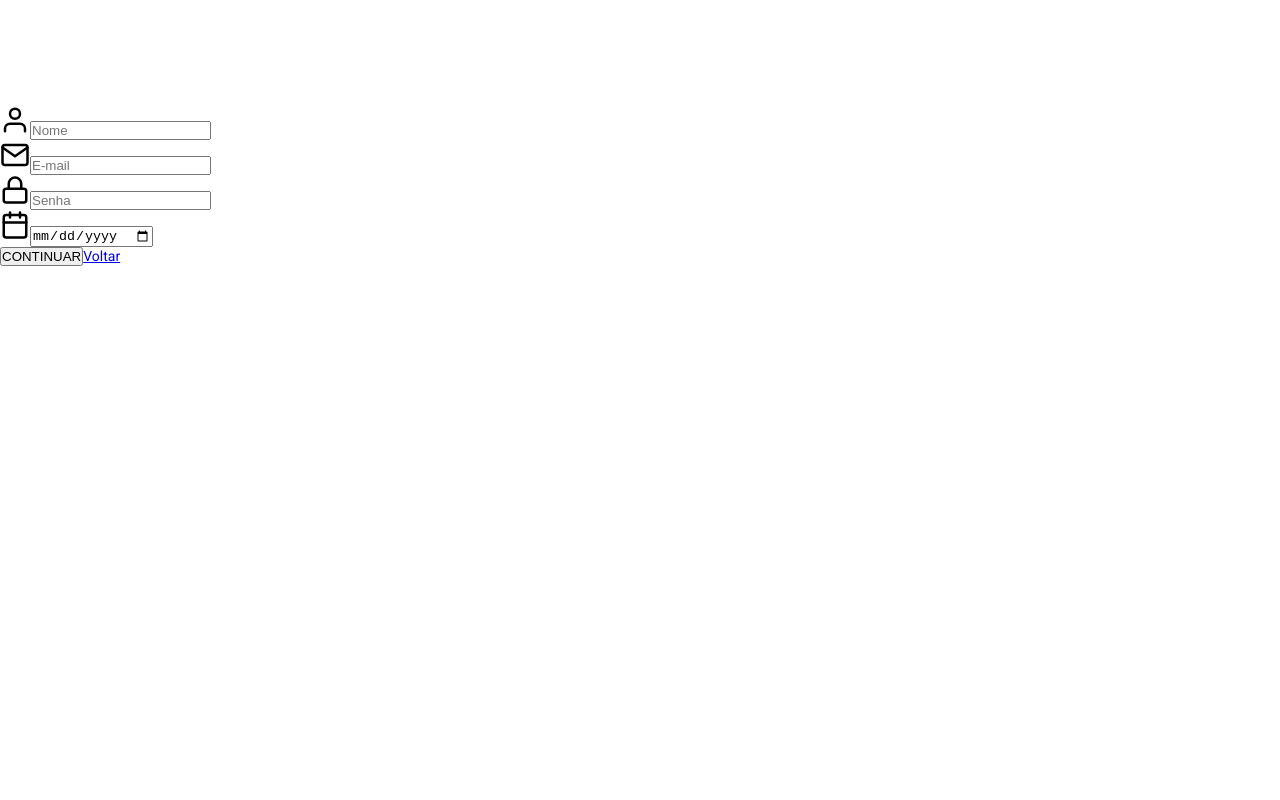
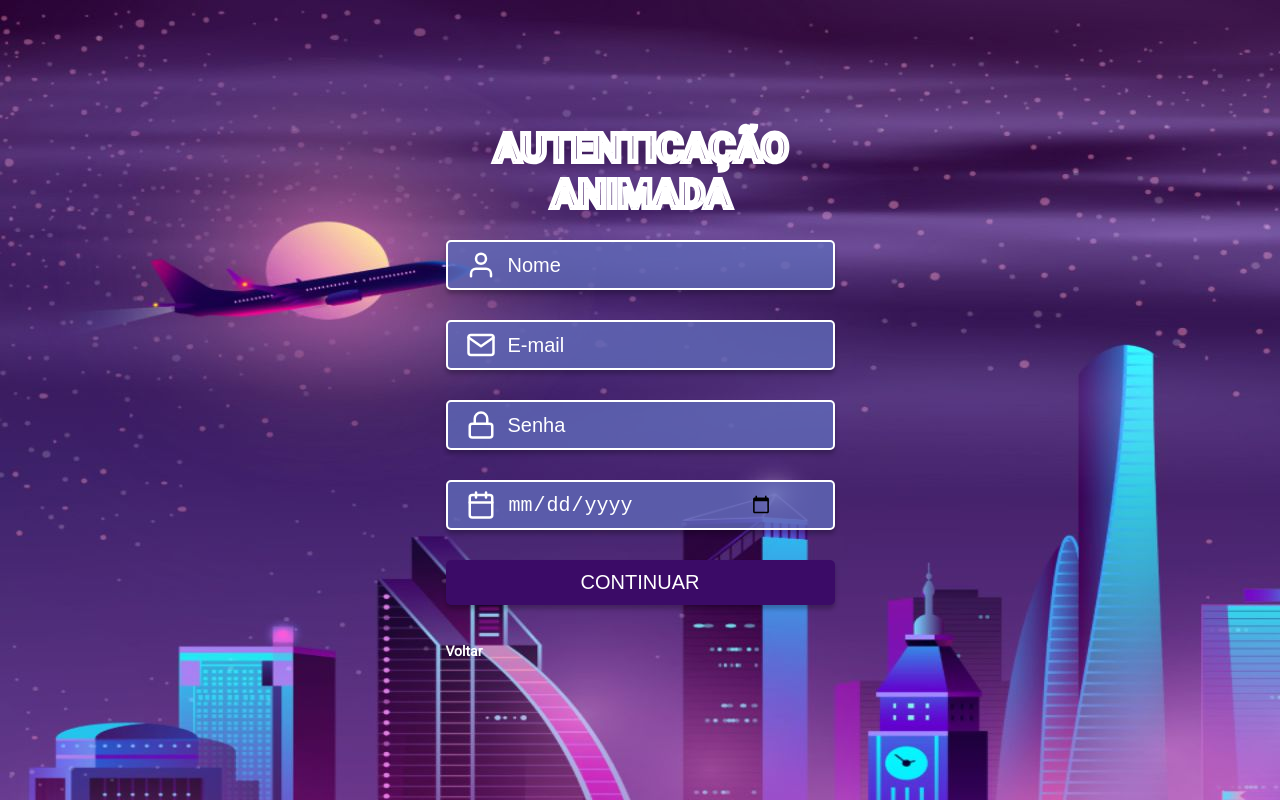
Before and after one commit to wayter95/Autentica-o-Animada, a React (Create React App) app: page /register in a window 1280 px wide. Built offline with nearby package versions, Linux system fonts and the light colour scheme; the HTML template or start-up script is replaced by a standard one.

Commit message:
ajustando css na pagina register

```diff
--- /dev/null
+++ b/src/components/header.tsx
@@ -0,0 +1,11 @@
+import React from 'react';
+
+const Header = () => {
+    return (
+        <>
+        <header>Menu</header>
+        </>
+    )
+}
+
+export default Header;
--- a/src/pages/Home/index.tsx
+++ b/src/pages/Home/index.tsx
@@ -1,8 +1,10 @@
 import React from 'react';
-
+import Header from '../../components/header'
 const Home = () => {
     return (
-        <h1>Hellow Word</h1>
+        <div>
+            <Header/>
+        </div>
     )
 }
 
--- a/src/pages/Login/index.tsx
+++ b/src/pages/Login/index.tsx
@@ -25,7 +25,7 @@ const Login = () => {
                     </div>
                     <Link to="/">Esqueci minha senha</Link>
                     <button className="btn" id="entrar" type="submit">ENTRAR</button>
-                    <label>_________________________ ou _________________________</label>
+                    <label><hr /> <p>ou</p> <hr /></label>
                     <button className="btn" type="button" disabled>
                         <FiFacebook />
                             FACEBOOK</button>
--- a/src/pages/Login/style.css
+++ b/src/pages/Login/style.css
@@ -5,12 +5,13 @@
     -webkit-box-align: center;
     align-items: center;
     min-height: 100vh;
+    -webkit-box-pack: center;
+    justify-content: center;
 }
 #page-login img {
     display: block;
     width: 300px;
-    padding-top: 300px;
-
+    padding-bottom: 30px;
 }
 #page-login .content {
     max-width: 500px;
@@ -23,9 +24,6 @@
     justify-content: center;
     -webkit-box-align: center;
     align-items: center;
-    width: 100%;
-    flex: 1 1 0%;
-    padding: 28px 0px 50px;
 }
 
 #page-login .content form {
@@ -101,8 +99,18 @@
     opacity: 0.8;
 }
 #page-login .content form > label {
+    display: flex;
+    flex-direction: row;
     color: #FFFFFF;
+    padding: 5px;
     font-size: 20px;
-   align-items: center;
-   margin-bottom: 30px;
+    align-items: center;
+    margin-bottom: 30px;
 }
+#page-login .content form label hr{
+    width: 50%;
+    height: 1px;
+}
+#page-login .content form label p{
+    margin: 5px;
+}
--- a/src/pages/Register/index.tsx
+++ b/src/pages/Register/index.tsx
@@ -1,6 +1,6 @@
 import React from 'react';
-import {Link} from 'react-router-dom'
-import { FiMail, FiLock,FiUser,FiCalendar} from 'react-icons/fi';
+import { Link } from 'react-router-dom'
+import { FiMail, FiLock, FiUser, FiCalendar } from 'react-icons/fi';
 import logo from '../../assets/logo-login.svg';
 
 import './style.css';
@@ -8,31 +8,31 @@ import './style.css';
 const Register = () => {
     return (
         <div id="page-register">
-        <div className="container">
+
             <img src={logo} alt="Autenticação Animada" />
             <div className="content">
                 <form>
-                <div className="InputWithIcons">
+                    <div className="InputWithIcons">
                         <label className="icon">
-                            <FiUser size="30"/>
+                            <FiUser size="30" />
                         </label>
                         <input type="text" placeholder="Nome" />
                     </div>
                     <div className="InputWithIcons">
                         <label className="icon">
-                            <FiMail size="30"/>
+                            <FiMail size="30" />
                         </label>
                         <input type="email" placeholder="E-mail" />
                     </div>
                     <div className="InputWithIcons">
                         <label className="icon">
-                            <FiLock size="30"/>
+                            <FiLock size="30" />
                         </label>
                         <input type="password" placeholder="Senha" />
                     </div>
                     <div className="InputWithIcons">
                         <label className="icon">
-                            <FiCalendar size="30"/>
+                            <FiCalendar size="30" />
                         </label>
                         <input type="date" placeholder="Data de Nascimento" />
                     </div>
@@ -42,7 +42,6 @@ const Register = () => {
                 </form>
             </div>
         </div>
-    </div>
     )
 }
 
--- a/src/pages/Register/style.css
+++ b/src/pages/Register/style.css
@@ -0,0 +1,95 @@
+#page-register {
+    background: url('../../assets/bg.jpg') no-repeat;
+    display: flex;
+    flex-direction: column;
+    -webkit-box-align: center;
+    align-items: center;
+    min-height: 100vh;
+    -webkit-box-pack: center;
+    justify-content: center;
+}
+#page-register img {
+    display: block;
+    width: 300px;
+    padding-bottom: 30px;
+}
+#page-register .content {
+    max-width: 500px;
+    width: 100%;
+    height: 100%;
+    border-radius: 6px;
+    display: flex;
+    flex-direction: column;
+    -webkit-box-pack: center;
+    justify-content: center;
+    -webkit-box-align: center;
+    align-items: center;
+}
+
+#page-register .content form {
+    display: flex;
+    flex-direction: column;
+}
+
+#page-register .content form .InputWithIcons > input {
+    cursor: text;
+    margin-bottom: 30px;
+    background: rgba(96, 105, 184, 0.8);
+    border: 3px solid #FFFFFF;
+    border-width: 2px;
+    border-style: solid;
+    box-shadow: 0px 4px 4px rgba(0, 0, 0, 0.25);
+    border-radius: 5px;
+    padding: 0 60px;
+    height: 50px;
+    font-size: 20px;
+    color: #FFFFFF;
+    outline: none;
+    width: 100%;
+}
+#page-register .content form .InputWithIcons input::placeholder{
+    color: #FFFFFF;
+}
+#page-register .content form .InputWithIcons input:focus{
+    border: 3px solid #2f0655;
+    color: #2f0655;
+}
+#page-register .content form .InputWithIcons .icon{
+    position: absolute;
+    padding-top: 10px;
+    padding-left: 20px;
+    color: #FFFFFF;
+}
+#page-register .content form > button.btn {
+    background: #3B0B67;
+    mix-blend-mode: normal;
+    border: none;
+    box-shadow: 0px 4px 4px rgba(0, 0, 0, 0.25);
+    border-radius: 5px;
+    height: 45px;
+    margin-bottom: 30px;
+    font-size: 20px;
+    color: #FFFFFF;
+    transition: opacity 0.8s;
+}
+#page-register .content form > button:hover{
+    background: #2f0655;
+}
+#page-register .content form > button:disabled{
+    background: rgb(79, 70, 134);
+    cursor: not-allowed;
+}
+#page-register .content form > a {
+    font-size: 14px;
+    font-weight: 600;
+    color: #FFFFFF;
+    margin-bottom: 20px;
+    text-decoration: none;
+    align-self: flex-start;
+    margin: 8px 0px 18px;
+    transition: opacity 0.2s ease 0s;
+}
+
+#page-register .content form > a:hover {
+    opacity: 0.8;
+}
```
